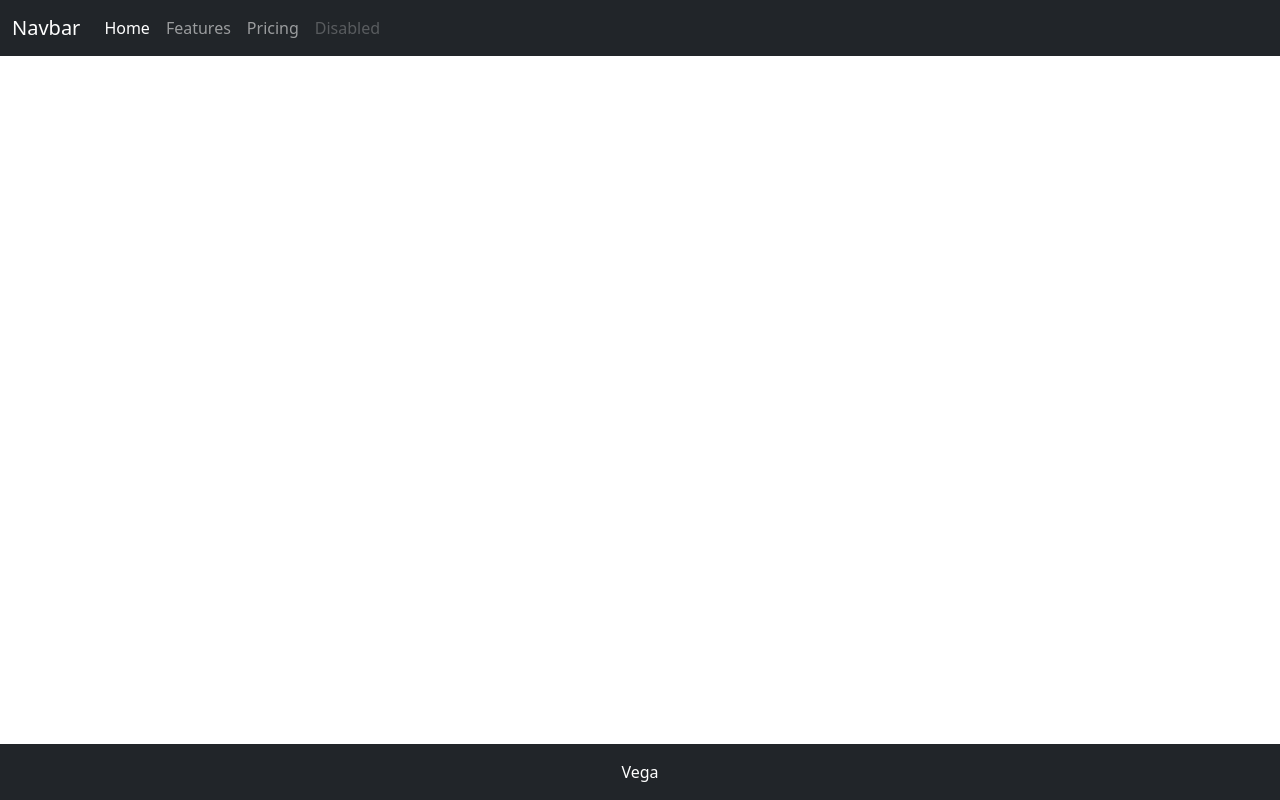
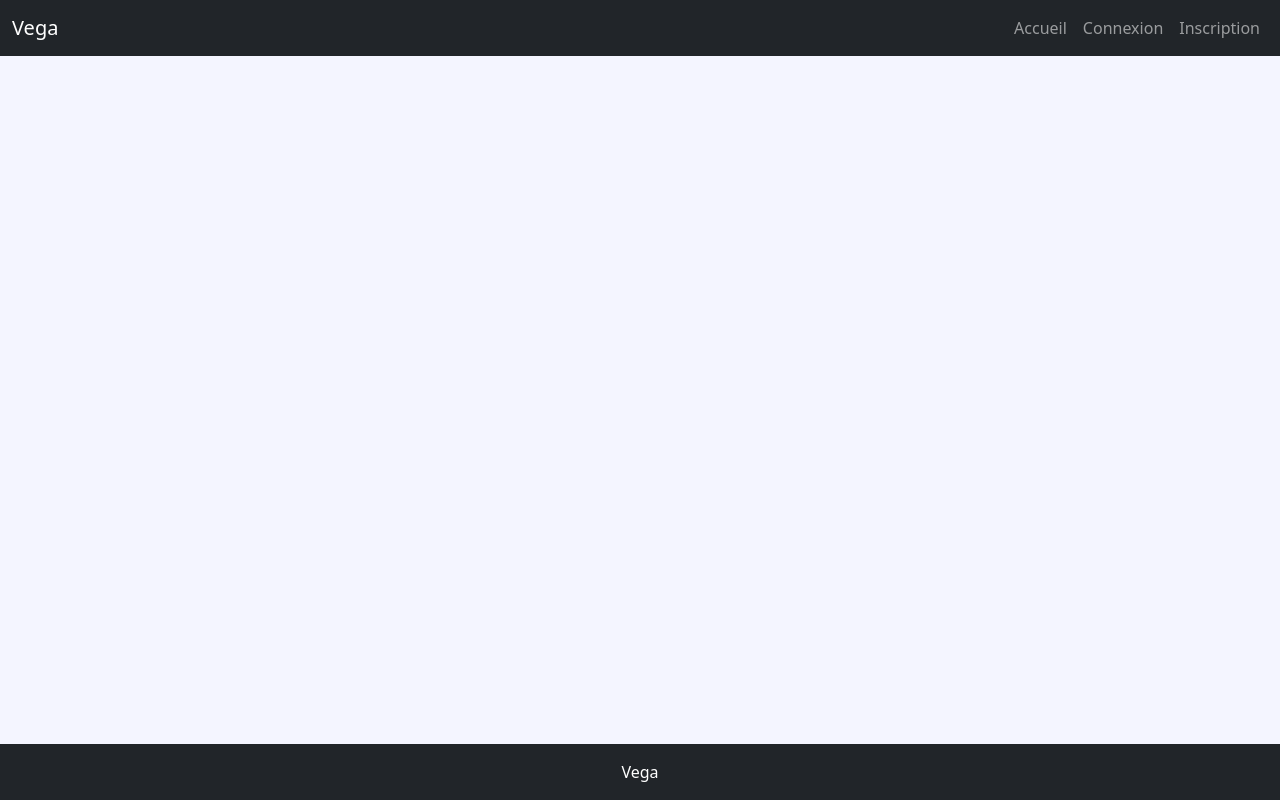
Before and after one commit to xsims77/vega_procedural, a PHP site: template templates/themes/baseVisitor.html.php in a window 1280 px wide. Run offline with PHP 8.4, Linux system fonts and the light colour scheme; the template is opened without the code that fills it, so the values that code supplies are empty; some libraries are stand-ins or nearby versions.

Commit message:
Mis en place du formulaire d'inscription

```diff
--- /dev/null
+++ b/assets/abstract/_classes.scss
@@ -0,0 +1 @@
+$primary_vega: rgb(244,245,255);
--- /dev/null
+++ b/assets/base/_variables.scss
@@ -0,0 +1,4 @@
+.bg-light-vega
+{
+    background: $primary_vega;
+}
--- a/assets/layouts/body/_body.scss
+++ b/assets/layouts/body/_body.scss
@@ -7,4 +7,5 @@ body
 {
     display: grid;
     grid-template-rows: auto 1fr auto;
+
 }
--- a/config/routes.php
+++ b/config/routes.php
@@ -1,6 +1,9 @@
 <?php
 
     get("/", ["visitor/welcome/welcomeController", "index"]);
+    get("/register", ["visitor/registration/registerController", "register"]);
+    post("/register", ["visitor/registration/registerController", "register"]);
+    get("/login", ["visitor/login/loginController", "login"]);
 
     // get("/hello", ["testController", "toGreat"]);
 
--- /dev/null
+++ b/templates/layouts/footer/footerVisitor.html.php
@@ -0,0 +1,3 @@
+<footer class="text-center bg-dark text-white py-3 mt-4">
+        <span>Vega</span>
+    </footer>
--- /dev/null
+++ b/templates/layouts/navbar/navbarVisitor.html.php
@@ -0,0 +1,21 @@
+<nav class="navbar navbar-expand-lg bg-dark navbar-dark ">
+        <div class="container-fluid">
+            <a class="navbar-brand" href="/">Vega</a>
+            <button class="navbar-toggler" type="button" data-bs-toggle="collapse" data-bs-target="#navbarNav" aria-controls="navbarNav" aria-expanded="false" aria-label="Toggle navigation">
+                <span class="navbar-toggler-icon"></span>
+            </button>
+            <div class="collapse navbar-collapse" id="navbarNav">
+                <ul class="navbar-nav ms-auto">
+                    <li class="nav-item">
+                        <a class="nav-link <?= ($_SERVER['REQUEST_URI'] === '/') ? 'active' : '' ?>" <?= ($_SERVER['REQUEST_URI'] === '/') ? 'aria-current="page"' : '' ?>href="/">Accueil</a>
+                    </li>
+                    <li class="nav-item">
+                        <a class="nav-link <?= ($_SERVER['REQUEST_URI'] === '/login') ? 'active' : '' ?>" <?= ($_SERVER['REQUEST_URI'] === '/login') ? 'aria-current="page"' : '' ?> href="/login">Connexion</a>
+                    </li>
+                    <li class="nav-item">
+                        <a class="nav-link <?= ($_SERVER['REQUEST_URI'] === '/register') ? 'active' : '' ?>" <?= ($_SERVER['REQUEST_URI'] === '/register') ? 'aria-current="page"' : '' ?> href="/register">Inscription</a>
+                    </li>
+                </ul>
+            </div>
+        </div>
+    </nav>
--- a/templates/themes/baseVisitor.html.php
+++ b/templates/themes/baseVisitor.html.php
@@ -1,6 +1,5 @@
 <!DOCTYPE html>
-<html lang="en">
-
+<html lang="fr">
     <head>
         <meta charset="UTF-8">
         <meta name="viewport" content="width=device-width, initial-scale=1.0">
@@ -8,40 +7,17 @@
         <link href="https://cdn.jsdelivr.net/npm/bootstrap@5.3.0/dist/css/bootstrap.min.css" rel="stylesheet" integrity="sha384-9ndCyUaIbzAi2FUVXJi0CjmCapSmO7SnpJef0486qhLnuZ2cdeRhO02iuK6FUUVM" crossorigin="anonymous">
         <link rel="stylesheet" href="/build/app.css">
     </head>
-<body>
+    <body class="bg-light-vega">
 
-    <nav class="navbar navbar-expand-lg bg-dark navbar-dark ">
-        <div class="container-fluid">
-            <a class="navbar-brand" href="#">Navbar</a>
-            <button class="navbar-toggler" type="button" data-bs-toggle="collapse" data-bs-target="#navbarNav" aria-controls="navbarNav" aria-expanded="false" aria-label="Toggle navigation">
-                <span class="navbar-toggler-icon"></span>
-            </button>
-            <div class="collapse navbar-collapse" id="navbarNav">
-                <ul class="navbar-nav">
-                    <li class="nav-item">
-                        <a class="nav-link active" aria-current="page" href="#">Home</a>
-                    </li>
-                    <li class="nav-item">
-                        <a class="nav-link" href="#">Features</a>
-                    </li>
-                    <li class="nav-item">
-                        <a class="nav-link" href="#">Pricing</a>
-                    </li>
-                    <li class="nav-item">
-                        <a class="nav-link disabled">Disabled</a>
-                    </li>
-                </ul>
-            </div>
-        </div>
-    </nav>
+        <!-- Navbar -->
+        <?php include TEMPLATES . "/layouts/navbar/navbarVisitor.html.php"; ?>
 
         <main class="container-fluid">
             <?= $content ?? "" ?>
         </main>
 
-    <footer class="text-center bg-dark text-white py-3">
-        <span>Vega</span>
-    </footer>
+        <!-- Footer -->
+        <?php include TEMPLATES . "/layouts/footer/footerVisitor.html.php"; ?>
 
         <script src="https://cdn.jsdelivr.net/npm/bootstrap@5.3.0/dist/js/bootstrap.bundle.min.js" integrity="sha384-geWF76RCwLtnZ8qwWowPQNguL3RmwHVBC9FhGdlKrxdiJJigb/j/68SIy3Te4Bkz" crossorigin="anonymous"></script>
     </body>
```
Also changed, not shown: assets/main.scss (+10 -0 lines), src/controller/visitor/registration/registerController.php (added, +50 -0 lines), templates/pages/visitor/registration/register.html.php (added, +41 -0 lines), public/build/app.css, src/controller/visitor/login/login.php (added), 3 other files. Lines whose indentation alone changed are shown as unchanged.
